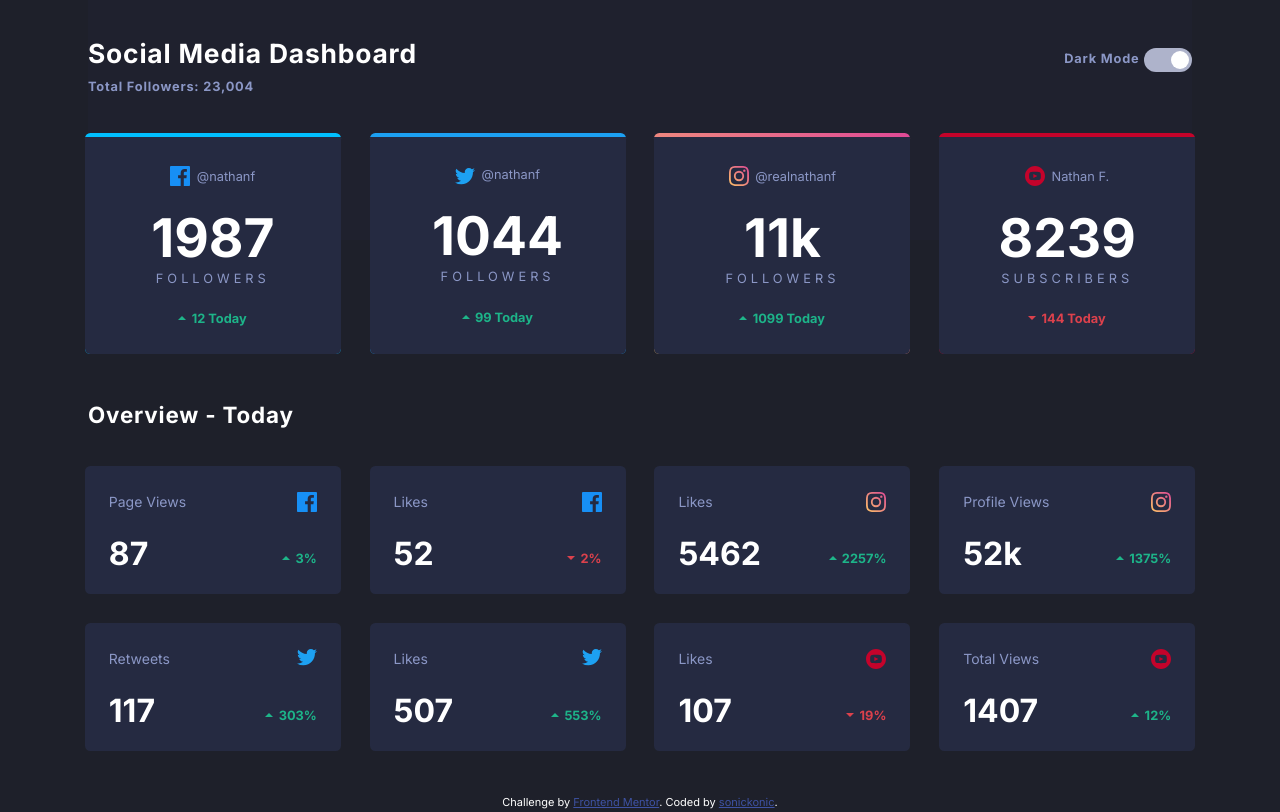
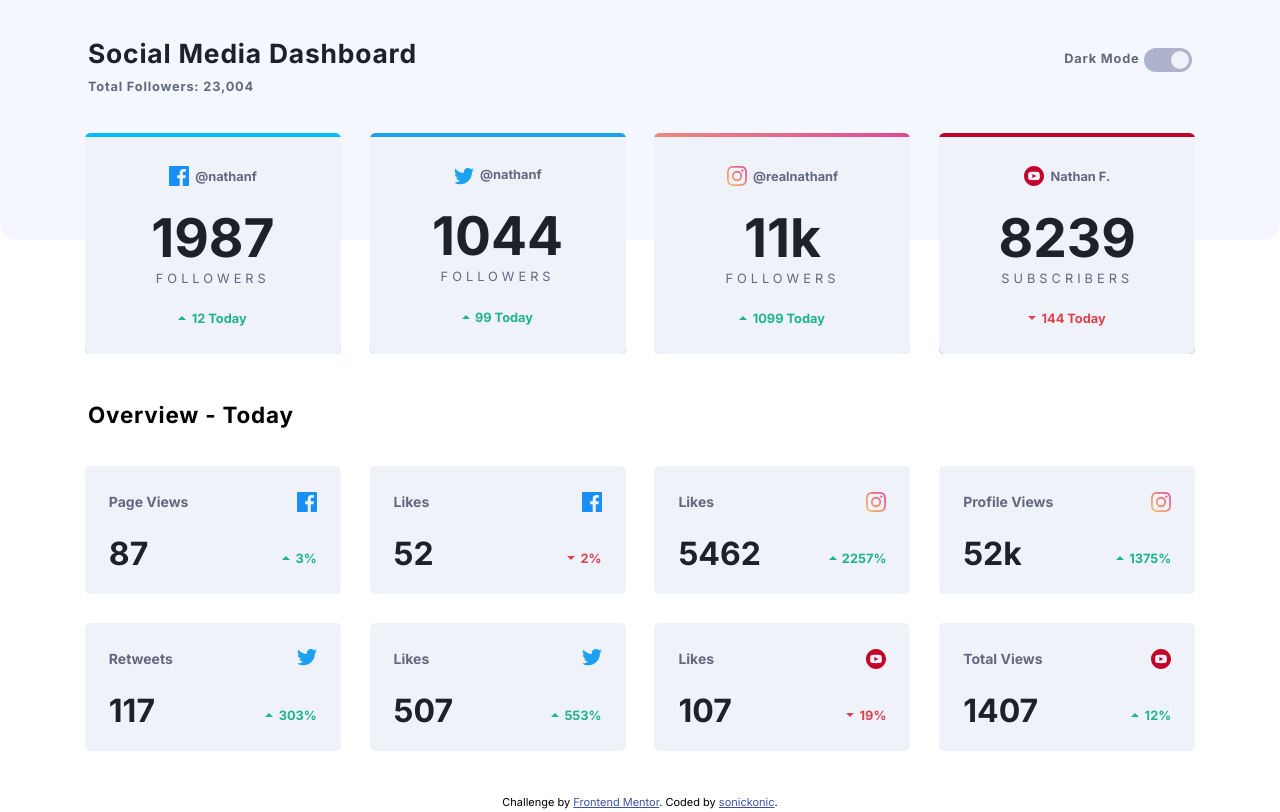
Before and after one commit to sonickonic/social-media-dashboard, a plain HTML site: page index.html in a window 1280 px wide. Both pictures are taken after a click on the label "Toggle". Drawn offline with Linux system fonts and the light colour scheme.

Commit message:
Switch between dark and light theme
  - The SASS variables are converted into CSS variables.

  - The theme applied to a data-attribute on top of HTML, Any change to the
    attribute made the new set of variables to overwrite the default variables.

```diff
--- a/index.html
+++ b/index.html
@@ -1,5 +1,5 @@
 <!DOCTYPE html>
-<html lang="en">
+<html lang="en" data-theme="dark">
   <head>
     <meta charset="UTF-8" />
     <meta name="viewport" content="width=device-width, initial-scale=1.0" />
@@ -25,8 +25,9 @@
       }
     </style>
   </head>
-  <body>
+  <body class="body">
     <header class="header">
+      <div class="header__container">
         <div class="container">
           <h1 class="header__title">Social Media Dashboard</h1>
           <p class="header__p">Total Followers: 23,004</p>
@@ -36,6 +37,7 @@
           <div class="container">
             <input class="checkbox" type="checkbox" id="toggle" />
             <label class="switch" for="toggle">Toggle</label>
+          </div>
         </div>
       </div>
     </header>
@@ -139,6 +141,8 @@
           >Frontend Mentor</a
         >. Coded by <a href="https://github.com/sonickonic">sonickonic</a>.
       </div>
+
+      <script src="./toggle.js"></script>
     </main>
   </body>
 </html>
--- a/scss/base/_reset.scss
+++ b/scss/base/_reset.scss
@@ -3,3 +3,11 @@
   padding: 0;
   box-sizing: border-box;
 }
+
+html.transition,
+html.transition *,
+html.transition *:before,
+html.transition *:after {
+  transition: all 750ms !important;
+  transition-delay: 0 !important;
+}
--- a/scss/base/_typography.scss
+++ b/scss/base/_typography.scss
@@ -2,10 +2,6 @@
 
 html {
   font-family: "Inter", sans-serif;
-}
-
-body {
-  color: white;
   line-height: 1.666;
 }
 
@@ -13,11 +9,12 @@ body {
   &__title {
     font-size: 1.4rem;
     letter-spacing: 0.8px;
+    color: var(--color-text);
   }
 
   &__p {
     letter-spacing: 0.8px;
-    color: $light-text;
+    color: var(--secondary-color-text);
     font-weight: 700;
     font-size: 0.8rem;
   }
@@ -35,10 +32,12 @@ body {
 
   &__handle {
     font-size: 0.8rem;
-    color: $light-text;
+    font-weight: 700;
+    color: var(--secondary-color-text);
   }
 
   &__followers-total {
+    color: var(--color-text);
     font-size: 3.333rem;
   }
 
@@ -47,17 +46,17 @@ body {
     text-transform: uppercase;
     letter-spacing: 4px;
     font-weight: 400;
-    color: $light-text;
+    color: var(--secondary-color-text);
   }
 
   &__statistic {
-    color: $green;
+    color: var(--green);
     font-weight: 700;
     font-size: 0.8rem;
   }
 
   &__statistic--negative {
-    color: $red;
+    color: var(--red);
   }
 }
 
@@ -66,11 +65,12 @@ body {
 
   &__text {
     font-size: 0.875rem;
-    font-weight: 400;
-    color: $light-text;
+    font-weight: 700;
+    color: var(--secondary-color-text);
   }
 
   &__followers-value {
+    color: var(--color-text);
     line-height: 1;
     font-size: 2rem;
     font-weight: 700;
--- a/scss/blocks/_body.scss
+++ b/scss/blocks/_body.scss
@@ -1,3 +1,3 @@
 body {
-  background-color: $dark-background;
+  background-color: var(--background);
 }
--- a/scss/blocks/_card.scss
+++ b/scss/blocks/_card.scss
@@ -4,41 +4,41 @@
   display: flex;
   flex-direction: column;
   justify-content: center;
-  background-color: $dark-card-background;
+  background-color: var(--card-background);
   width: 87%;
   max-width: 20.5rem;
   margin: auto;
   padding: 1.5em 0;
   margin-bottom: 1.7em;
   border-radius: 0 0 0.333em 0.333em;
-  transition: ease-in-out 0.2s;
+  transition: background-color 300ms ease-out;
 
   &__handle {
     margin-bottom: 0.5em;
     position: relative;
-  }
 
-  &__handle::before {
+    &::before {
       position: relative;
       top: 0.333rem;
       left: -0.4rem;
       margin-left: 0.4rem;
     }
 
-  &__handle--facebook::before {
-    content: url(../../images/icon-facebook.svg);
+    &--facebook::before {
+      content: url(../images/icon-facebook.svg);
     }
 
-  &__handle--twitter::before {
-    content: url(../../images/icon-twitter.svg);
+    &--twitter::before {
+      content: url(../images/icon-twitter.svg);
     }
 
-  &__handle--instagram::before {
-    content: url(../../images/icon-instagram.svg);
+    &--instagram::before {
+      content: url(../images/icon-instagram.svg);
     }
 
-  &__handle--youtube::before {
-    content: url(../../images/icon-youtube.svg);
+    &--youtube::before {
+      content: url(../images/icon-youtube.svg);
+    }
   }
 
   &__text {
@@ -48,26 +48,25 @@
   &__statistic {
     position: relative;
     margin-top: 1.2rem;
-  }
 
-  &__statistic::before,
-  &__statistic--negative::before {
+    &::before,
+    &--negative::before {
       position: relative;
-    content: url(../../images/icon-up.svg);
+      content: url(../images/icon-up.svg);
       top: -0.2rem;
       left: -0.333rem;
       margin-left: 0.3rem;
     }
 
-  &__statistic--negative::before {
-    content: url(../../images/icon-down.svg);
+    &--negative::before {
+      content: url(../images/icon-down.svg);
     }
   }
 
-.card--facebook::after,
-.card--twitter::after,
-.card--instagram::after,
-.card--youtube::after {
+  &--facebook::after,
+  &--twitter::after,
+  &--instagram::after,
+  &--youtube::after {
     position: absolute;
     top: -4px;
     bottom: 0px;
@@ -78,24 +77,25 @@
     border-radius: 0.333em;
   }
 
-.card--facebook::after {
-  background: $facebook-color;
+  &--facebook::after {
+    background: var(--facebook-color);
   }
 
-.card--twitter::after {
-  background: $twitter-color;
+  &--twitter::after {
+    background: var(--twitter-color);
   }
 
-.card--instagram::after {
-  background: $instagram-color;
+  &--instagram::after {
+    background: var(--instagram-color);
   }
 
-.card--youtube::after {
-  background: $youtube-color;
+  &--youtube::after {
+    background: var(--youtube-color);
+  }
 }
 
 .card:hover {
-  background-color: lighten($dark-card-background, $amount: 5);
+  background-color: var(--hover);
 }
 
 @include screen-m {
--- a/scss/blocks/_container.scss
+++ b/scss/blocks/_container.scss
@@ -6,7 +6,7 @@
   display: flex;
   flex-direction: row;
   justify-content: space-between;
-  border-top: solid 1px $light-text;
+  border-top: solid 1px var(--secondary-color-text);
   padding-top: 1.1em;
   margin-top: 1.3em;
   margin-bottom: 0;
--- a/scss/blocks/_header.scss
+++ b/scss/blocks/_header.scss
@@ -1,17 +1,30 @@
 .header {
-  background-color: $dark-header-background;
+  background-color: var(--header-background);
   padding: 2rem 6.5%;
   border-radius: 0 0 1em 1em;
 }
 
+@include screen-m {
+  .header {
+    &__container {
+      width: 33.8rem;
+      margin: auto;
+    }
+  }
+}
+
 @include screen-l {
   .header {
-    display: flex;
-    align-items: baseline;
-    justify-content: space-between;
     height: 15rem;
-    width: 69rem;
     padding: 2rem 0;
     margin: auto;
+
+    &__container {
+      display: flex;
+      justify-content: space-between;
+      align-items: baseline;
+      margin: 0 auto;
+      width: 69rem;
+    }
   }
 }
--- a/scss/blocks/_main.scss
+++ b/scss/blocks/_main.scss
@@ -11,6 +11,12 @@
 
 @include screen-m {
   .main {
+    &__title {
+      width: 33.8rem;
+      margin: auto;
+      padding: 4.5% 0;
+    }
+
     &__container {
       display: grid;
       justify-content: center;
--- a/scss/blocks/_switch.scss
+++ b/scss/blocks/_switch.scss
@@ -11,7 +11,7 @@
   position: relative;
   width: 3em;
   height: 1.5em;
-  background-image: $dark-toggle;
+  background-image: var(--toggle);
   border-radius: 1.5em;
 }
 
@@ -23,19 +23,31 @@
   border-radius: 50%;
   left: 0.214em;
   bottom: 0.214em;
-  background-color: $dark-card-background;
-  transition: all 0.3s;
+  background-color: var(--card-background);
+  transition: all 300ms ease-out;
+}
+
+.switch:hover:after {
+  background-color: var(--hover-toggle);
 }
 
 .checkbox:checked + .switch:after {
-  background-color: $white;
   left: calc(100% - 3px);
   transform: translateX(-100%);
 }
 
 .checkbox:checked + .switch {
   background-image: none;
-  background-color: $toggle;
+  background-color: var(--toggle);
+}
+
+.checkbox:hover:checked + .switch {
+  transition: ease-out 1000ms;
+  background-image: linear-gradient(
+    to top right,
+    hsl(210, 78%, 56%),
+    hsl(146, 68%, 55%)
+  );
 }
 
 .switch:active:after {
--- a/scss/blocks/_ticket.scss
+++ b/scss/blocks/_ticket.scss
@@ -9,7 +9,7 @@
     "text icon"
     "value statistic";
 
-  background-color: $dark-card-background;
+  background-color: var(--card-background);
   width: 87%;
   max-width: 20.5rem;
   margin: auto;
@@ -31,19 +31,19 @@
   }
 
   &__text--facebook::after {
-    content: url(../../images/icon-facebook.svg);
+    content: url(../images/icon-facebook.svg);
   }
 
   &__text--twitter::after {
-    content: url(../../images/icon-twitter.svg);
+    content: url(../images/icon-twitter.svg);
   }
 
   &__text--instagram::after {
-    content: url(../../images/icon-instagram.svg);
+    content: url(../images/icon-instagram.svg);
   }
 
   &__text--youtube::after {
-    content: url(../../images/icon-youtube.svg);
+    content: url(../images/icon-youtube.svg);
   }
 
   &__followers-value {
@@ -59,7 +59,7 @@
 }
 
 .ticket:hover {
-  background-color: lighten($dark-card-background, $amount: 5);
+  background-color: var(--hover);
 }
 
 @include screen-m {
--- a/scss/utilities/_variables.scss
+++ b/scss/utilities/_variables.scss
@@ -1,34 +1,40 @@
-$green: hsl(163, 72%, 41%);
-$red: hsl(356, 69%, 56%);
-$white: hsl(0, 0%, 100%);
+html {
+  --green: hsl(163, 72%, 41%);
+  --red: hsl(356, 69%, 56%);
+  --white: hsl(0, 0%, 100%);
 
-$facebook-color: hsl(195, 100%, 50%);
-$twitter-color: hsl(203, 89%, 53%);
-$instagram-color: linear-gradient(
+  --facebook-color: hsl(195, 100%, 50%);
+  --twitter-color: hsl(203, 89%, 53%);
+  --instagram-color: linear-gradient(
     to top right,
     hsl(37, 97%, 70%),
     hsl(329, 70%, 58%)
   );
-$youtube-color: hsl(348, 97%, 39%);
+  --youtube-color: hsl(348, 97%, 39%);
 
-//Dark Theme
-
-$dark-toggle: linear-gradient(
+  --toggle: linear-gradient(
     to top right,
     hsl(210, 78%, 56%),
     hsl(146, 68%, 55%)
   );
+  --hover-toggle: hsl(228, 28%, 30%);
 
-$dark-background: hsl(230, 17%, 14%);
-$dark-header-background: hsl(232, 19%, 15%);
-$dark-card-background: hsl(228, 28%, 20%);
-$light-text: hsl(228, 34%, 66%);
+  --background: hsl(230, 17%, 14%);
+  --header-background: hsl(232, 19%, 15%);
+  --card-background: hsl(228, 28%, 20%);
+  --hover: hsl(228, 28%, 30%);
+  --secondary-color-text: hsl(228, 34%, 66%);
+  --color-text: hsl(0, 0%, 100%);
+}
 
-//Light Theme
+html[data-theme="light"] {
+  --toggle: hsl(230, 22%, 74%);
+  --hover-toggle: hsl(227, 47%, 96%);
 
-$toggle: hsl(230, 22%, 74%);
-
-$light-header-background: hsl(225, 100%, 98%);
-$light-card-background: hsl(227, 47%, 96%);
-$gray-text: hsl(228, 12%, 44%);
-$dark-text: hsl(230, 17%, 14%);
+  --background: hsl(0, 0%, 100%);
+  --header-background: hsl(225, 100%, 98%);
+  --card-background: hsl(227, 47%, 96%);
+  --hover: hsl(230, 22%, 90%);
+  --secondary-color-text: hsl(228, 12%, 44%);
+  --color-text: hsl(230, 17%, 14%);
+}
--- /dev/null
+++ b/toggle.js
@@ -0,0 +1,19 @@
+const checkbox = document.querySelector(".checkbox");
+console.log(checkbox);
+
+checkbox.addEventListener("change", function () {
+  if (this.checked) {
+    transition();
+    document.documentElement.setAttribute("data-theme", "light");
+  } else {
+    transition();
+    document.documentElement.setAttribute("data-theme", "dark");
+  }
+});
+
+const transition = () => {
+  document.documentElement.classList.add("transition");
+  window.setTimeout(() => {
+    document.documentElement.classList.remove("transition");
+  }, 1000);
+};
```
Also changed, not shown: css/style.css, 1 other file. Lines whose indentation alone changed are shown as unchanged.
